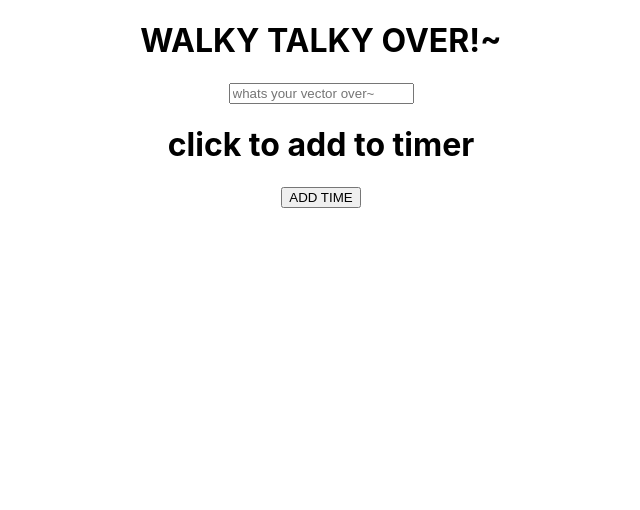
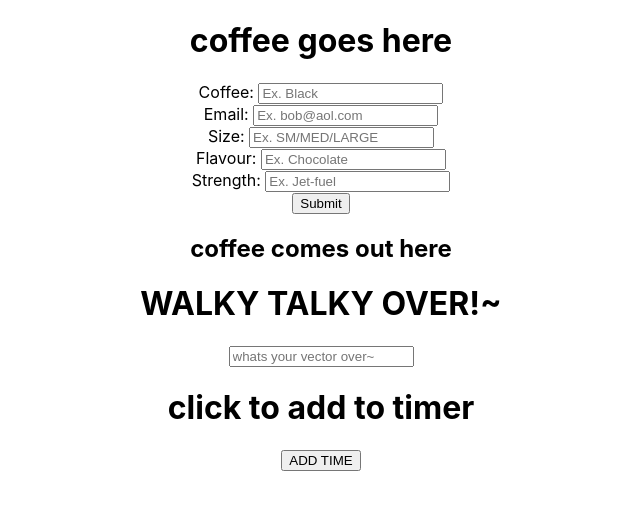
Before and after one commit to edwhelan/react-excercises, a React (Create React App) app: page / in a window 1280 px wide. Shown: the top 510 px of the page, without its empty margins (319-959 px from the left). Built offline with nearby package versions, Linux system fonts and the light colour scheme.

Commit message:
add functionality to submit and load coffee orders

```diff
--- a/src/App.js
+++ b/src/App.js
@@ -1,5 +1,6 @@
 import React, { Component } from 'react';
 import './App.css';
+import CoffeeRunner from './CoffeeRunner'
 import Walkytalky from './Walkytalky';
 import Timestamp from './Timestamp';
 
@@ -7,6 +8,7 @@ class App extends Component {
   render() {
     return (
       <div className="App">
+        <CoffeeRunner />
         <Walkytalky />
         <Timestamp />
       </div>
--- /dev/null
+++ b/src/CoffeeForm.js
@@ -0,0 +1,100 @@
+import React, { Component } from 'react';
+import CoffeeList from './CoffeeList';
+
+class CoffeeForm extends Component {
+  constructor(props) {
+    super(props);
+    this.state = {
+      coffee: '',
+      email: '',
+      size: '',
+      flavour: '',
+      strength: '',
+      list: []
+    };
+  }
+
+  render() {
+    return (
+      <div>
+        <h1>coffee goes here</h1>
+        <form onSubmit={this._onSubmit}>
+          <label>
+            Coffee: <input value={this.state.coffee} onChange={this._onChangeCoffee} type='text' name='coffee' placeholder='Ex. Black' required></input>
+          </label>
+          <br />
+          <label>
+            Email: <input value={this.state.email} onChange={this._onChangeEmail} type='email' name='email' placeholder='Ex. bob@aol.com' required></input>
+          </label>
+          <br />
+          <label>
+            Size: <input value={this.state.size} onChange={this._onChangeSize} type='text' name='size' placeholder='Ex. SM/MED/LARGE' required></input>
+          </label>
+          <br />
+          <label>
+            Flavour: <input value={this.state.flavour} onChange={this._onChangeFlavour} type='text' name='flavour' placeholder='Ex. Chocolate' required></input>
+          </label>
+          <br />
+          <label>
+            Strength: <input value={this.state.strength} onChange={this._onChangeStrength} type='text' name='strength' placeholder='Ex. Jet-fuel' required></input>
+          </label>
+          <br />
+          <input type='submit' />
+        </form>
+
+        <CoffeeList items={this.state.list} />
+      </div >
+    )
+  }
+  _onChangeCoffee = (event) => {
+    console.log(event)
+    this.setState({
+      coffee: event.target.value
+    })
+  }
+  _onChangeEmail = (event) => {
+    console.log(event)
+    this.setState({
+      email: event.target.value
+    })
+  }
+  _onChangeSize = (event) => {
+    console.log(event)
+    this.setState({
+      size: event.target.value
+    })
+  }
+  _onChangeFlavour = (event) => {
+    console.log(event)
+    this.setState({
+      flavour: event.target.value
+    })
+  }
+  _onChangeStrength = (event) => {
+    console.log(event)
+    this.setState({
+      strength: event.target.value
+    })
+  }
+  _onSubmit = (event) => {
+    event.preventDefault()
+    let newItem = {
+      coffee: this.state.coffee,
+      email: this.state.email,
+      flavour: this.state.flavour,
+      size: this.state.size,
+      strength: this.state.strength
+    }
+    this.setState({
+      list: [...this.state.list, newItem],
+      coffee: '',
+      email: '',
+      flavour: '',
+      size: '',
+      strength: ''
+    })
+  }
+
+}
+
+export default CoffeeForm;
--- /dev/null
+++ b/src/CoffeeList.js
@@ -0,0 +1,16 @@
+import React from 'react';
+
+const CoffeeList = (props) => {
+  return (
+    <div>
+      <h2>coffee comes out here</h2>
+      <ul className='coffee-list'>
+        {props.items.map((item, index) => {
+          return <li key={index}>CoffeeOrder # {index + 1} : {item.size} {item.coffee} {item.flavour} {item.strength} for {item.email}</li>
+        })}
+      </ul>
+    </div>
+  )
+}
+
+export default CoffeeList;
--- /dev/null
+++ b/src/CoffeeRunner.js
@@ -0,0 +1,17 @@
+import React, { Component } from 'react';
+import CoffeeForm from './CoffeeForm';
+
+class CoffeeRunner extends Component {
+  constructor(props) {
+    super(props);
+  }
+  render() {
+    return (
+      <div className='coffeeHaus'>
+        <CoffeeForm />
+      </div>
+    )
+  }
+}
+
+export default CoffeeRunner;
```
